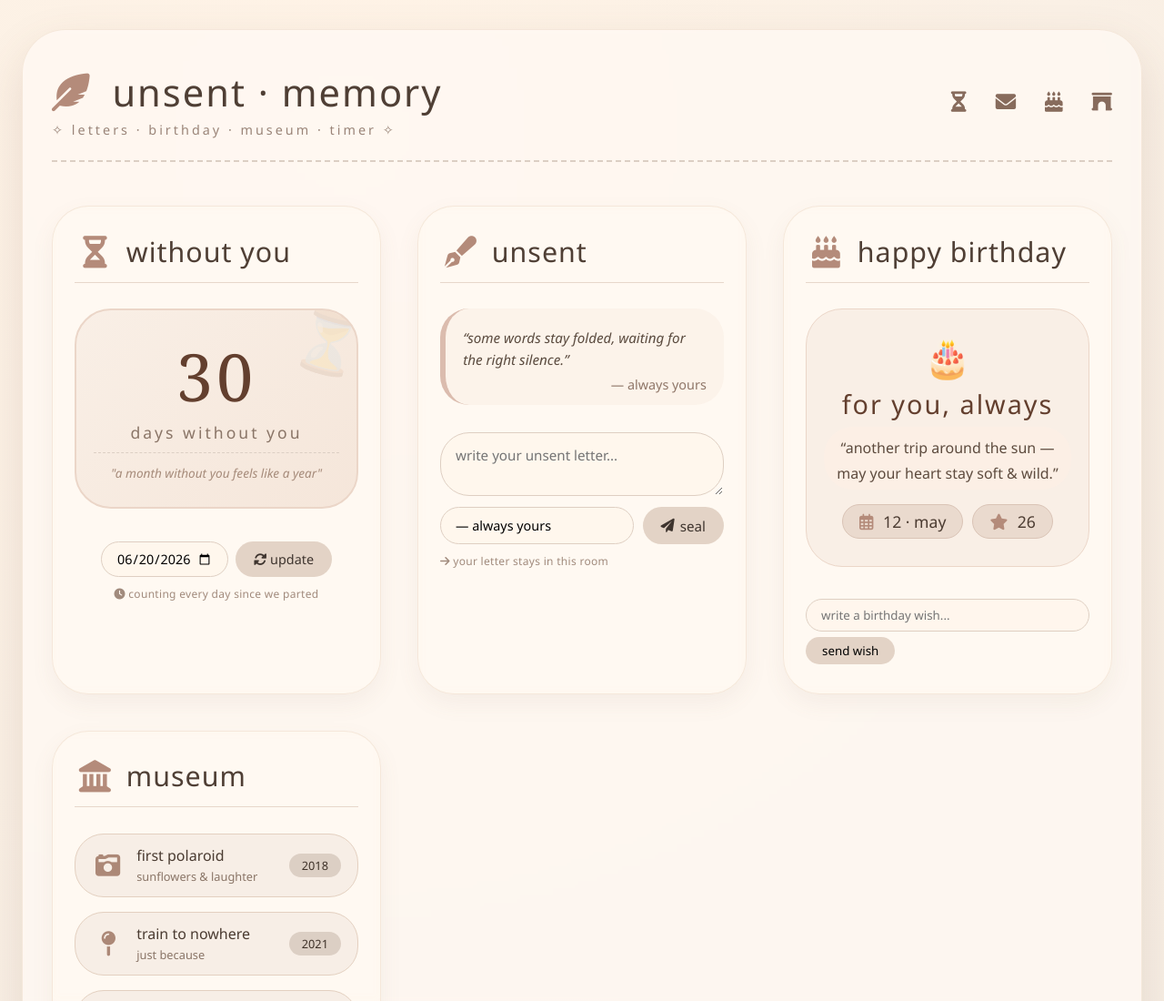
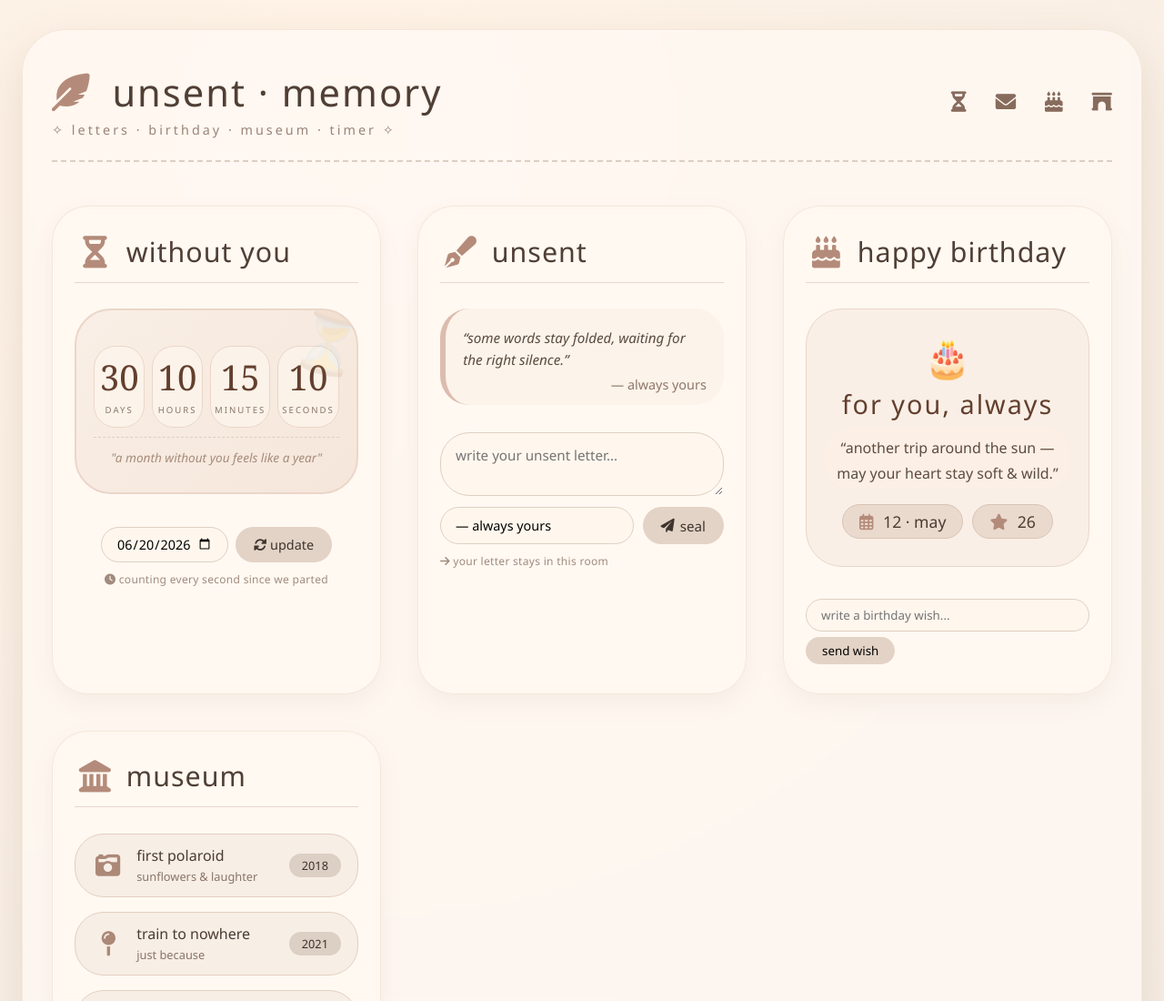
Before and after one commit to thasyalia1/ALL-OF-US, a plain HTML site: page index.html in a window 1280 px wide. Shown: the top 1100 px of the page at 91% size. Drawn offline with Linux system fonts and the light colour scheme.

Commit message:
Enhance timer section with detailed display and styles
Refactor timer section for improved clarity and functionality, updating styles and HTML structure.

```diff
--- a/index.html
+++ b/index.html
@@ -22,7 +22,6 @@
             color: #3e3a36;
         }
 
-        /* main container – soft card */
         .memory-container {
             max-width: 1280px;
             margin: 0 auto;
@@ -34,7 +33,6 @@
             border: 1px solid rgba(235, 215, 195, 0.5);
         }
 
-        /* header with vintage touch */
         .site-header {
             display: flex;
             flex-wrap: wrap;
@@ -78,7 +76,6 @@
             transform: scale(1.1);
         }
 
-        /* grid layout: 4 columns now */
         .memory-grid {
             display: grid;
             grid-template-columns: repeat(auto-fit, minmax(280px, 1fr));
@@ -86,7 +83,6 @@
             margin-top: 1rem;
         }
 
-        /* each card – glassmorphism soft */
         .card {
             background: rgba(255, 248, 240, 0.7);
             backdrop-filter: blur(4px);
@@ -125,7 +121,7 @@
             color: #4f3f35;
         }
 
-        /* ---------- TIMER SECTION (NEW) ---------- */
+        /* ========== TIMER SECTION ========== */
         .timer-display {
             background: linear-gradient(135deg, #f9efe6 0%, #f5e6da 100%);
             border-radius: 2.5rem;
@@ -145,21 +141,36 @@
             opacity: 0.1;
             transform: rotate(15deg);
         }
-        .timer-number {
-            font-size: 4.5rem;
+
+        /* Timer grid for days, hours, minutes, seconds */
+        .timer-grid {
+            display: grid;
+            grid-template-columns: repeat(4, 1fr);
+            gap: 8px;
+            margin: 10px 0 8px;
+        }
+        .timer-block {
+            background: rgba(255, 248, 240, 0.6);
+            border-radius: 1.5rem;
+            padding: 10px 4px;
+            border: 1px solid #ebd6c8;
+        }
+        .timer-block .number {
+            font-size: 2.4rem;
             font-weight: 300;
             color: #633f2e;
-            letter-spacing: 4px;
+            font-family: 'Georgia', serif;
             line-height: 1.2;
-            font-family: 'Georgia', serif;
+            display: block;
         }
-        .timer-label {
-            font-size: 1.1rem;
+        .timer-block .label {
+            font-size: 0.6rem;
+            text-transform: uppercase;
+            letter-spacing: 2px;
             color: #8a7567;
-            letter-spacing: 3px;
-            margin-top: 6px;
-            font-weight: 300;
+            font-weight: 400;
         }
+
         .timer-sub {
             font-size: 0.85rem;
             color: #a68b7a;
@@ -168,6 +179,7 @@
             border-top: 1px dashed #dccfc4;
             padding-top: 12px;
         }
+
         .timer-controls {
             display: flex;
             gap: 8px;
@@ -205,7 +217,7 @@
             box-shadow: 0 2px 8px rgba(130, 90, 70, 0.2);
         }
 
-        /* ---------- UNSENT LETTERS ---------- */
+        /* ========== UNSENT LETTERS ========== */
         .letter-preview {
             background: #fcf3ea;
             padding: 1.2rem 1.2rem 0.8rem;
@@ -288,7 +300,7 @@
             box-shadow: 0 2px 8px rgba(130, 90, 70, 0.2);
         }
 
-        /* ---------- HAPPY BIRTHDAY ---------- */
+        /* ========== HAPPY BIRTHDAY ========== */
         .birthday-message {
             background: #f9efe6;
             border-radius: 2.5rem;
@@ -339,7 +351,7 @@
             color: #b48b7a;
         }
 
-        /* ---------- MUSEUM OF MEMORY ---------- */
+        /* ========== MUSEUM OF MEMORY ========== */
         .memory-gallery {
             display: flex;
             flex-direction: column;
@@ -419,7 +431,7 @@
             background: #d0bcae;
         }
 
-        /* small footer */
+        /* ========== FOOTER ========== */
         .site-footer {
             margin-top: 3.5rem;
             text-align: center;
@@ -434,7 +446,7 @@
             color: #b48b7a;
         }
 
-        /* responsive touches */
+        /* ========== RESPONSIVE ========== */
         @media (max-width: 650px) {
             .memory-container {
                 padding: 1.5rem 1rem;
@@ -448,8 +460,20 @@
                 gap: 1.2rem;
                 font-size: 1.3rem;
             }
-            .timer-number {
-                font-size: 3rem;
+            .timer-grid {
+                grid-template-columns: repeat(2, 1fr);
+                gap: 6px;
+            }
+            .timer-block .number {
+                font-size: 1.8rem;
+            }
+        }
+        @media (max-width: 400px) {
+            .timer-grid {
+                grid-template-columns: repeat(2, 1fr);
+            }
+            .timer-block .number {
+                font-size: 1.4rem;
             }
         }
     </style>
@@ -457,7 +481,7 @@
 <body>
 <div class="memory-container">
 
-    <!-- header -->
+    <!-- HEADER -->
     <header class="site-header">
         <div class="site-title">
             <h1><i class="fas fa-feather-alt"></i> unsent · memory</h1>
@@ -471,18 +495,35 @@
         </div>
     </header>
 
-    <!-- 4-part grid (now includes timer) -->
+    <!-- 4-PART GRID -->
     <div class="memory-grid">
 
-        <!-- 1. TIMER - DAYS WITHOUT YOU (NEW) -->
+        <!-- 1. TIMER - DAYS, HOURS, MINUTES, SECONDS -->
         <section class="card" id="timerCard">
             <div class="card-header">
                 <i class="fas fa-hourglass-half"></i>
                 <h2>without you</h2>
             </div>
             <div class="timer-display">
-                <div class="timer-number" id="daysCounter">0</div>
-                <div class="timer-label">days without you</div>
+                <!-- Timer Grid: Days | Hours | Minutes | Seconds -->
+                <div class="timer-grid">
+                    <div class="timer-block">
+                        <span class="number" id="daysDisplay">0</span>
+                        <span class="label">days</span>
+                    </div>
+                    <div class="timer-block">
+                        <span class="number" id="hoursDisplay">0</span>
+                        <span class="label">hours</span>
+                    </div>
+                    <div class="timer-block">
+                        <span class="number" id="minutesDisplay">0</span>
+                        <span class="label">minutes</span>
+                    </div>
+                    <div class="timer-block">
+                        <span class="number" id="secondsDisplay">0</span>
+                        <span class="label">seconds</span>
+                    </div>
+                </div>
                 <div class="timer-sub" id="timerSubMessage">"time moves slow when you're not here"</div>
             </div>
             <div class="timer-controls">
@@ -490,7 +531,7 @@
                 <button id="updateTimerBtn"><i class="fas fa-sync-alt"></i> update</button>
             </div>
             <p style="font-size: 0.75rem; color: #a18b7d; margin-top: 10px; text-align: center; letter-spacing: 0.3px;">
-                <i class="fas fa-clock"></i> counting every day since we parted
+                <i class="fas fa-clock"></i> counting every second since we parted
             </p>
         </section>
 
@@ -573,18 +614,23 @@
     </footer>
 </div>
 
-<!-- JavaScript – all interactive parts -->
+<!-- ============================================ -->
+<!-- JAVASCRIPT – ALL INTERACTIVE PARTS          -->
+<!-- ============================================ -->
 <script>
     (function() {
         // =====================================================
-        // 1. TIMER - DAYS WITHOUT YOU (NEW)
+        // 1. DETAILED TIMER - DAYS, HOURS, MINUTES, SECONDS
         // =====================================================
-        const daysCounter = document.getElementById('daysCounter');
+        const daysDisplay = document.getElementById('daysDisplay');
+        const hoursDisplay = document.getElementById('hoursDisplay');
+        const minutesDisplay = document.getElementById('minutesDisplay');
+        const secondsDisplay = document.getElementById('secondsDisplay');
         const timerSubMessage = document.getElementById('timerSubMessage');
         const startDateInput = document.getElementById('startDateInput');
         const updateTimerBtn = document.getElementById('updateTimerBtn');
 
-        // Set default date to 30 days ago (so it shows 30 initially)
+        // Set default date to 30 days ago (so it shows 30 days)
         function setDefaultDate() {
             const today = new Date();
             const thirtyDaysAgo = new Date(today);
@@ -596,55 +642,82 @@
         }
         setDefaultDate();
 
-        // Calculate days between two dates
-        function calculateDays(date1, date2) {
-            const oneDay = 24 * 60 * 60 * 1000;
-            const diffTime = Math.abs(date2 - date1);
-            return Math.floor(diffTime / oneDay);
+        // Calculate detailed time difference
+        function getTimeDifference(startDate, endDate) {
+            const diffMs = Math.abs(endDate - startDate);
+
+            const seconds = Math.floor(diffMs / 1000);
+            const minutes = Math.floor(seconds / 60);
+            const hours = Math.floor(minutes / 60);
+            const days = Math.floor(hours / 24);
+
+            return {
+                days: days,
+                hours: hours % 24,
+                minutes: minutes % 60,
+                seconds: seconds % 60,
+                totalSeconds: seconds
+            };
+        }
+
+        // Get message based on total days
+        function getTimerMessage(days) {
+            const messages = [
+                { max: 1, text: '"the first day feels like an eternity"' },
+                { max: 3, text: '"three days and everything feels different"' },
+                { max: 7, text: '"a week without you feels like a lifetime"' },
+                { max: 14, text: '"two weeks and i still reach for you"' },
+                { max: 30, text: '"a month without you feels like a year"' },
+                { max: 60, text: '"time moves slow when you\'re not here"' },
+                { max: 90, text: '"three months and the days blur together"' },
+                { max: 180, text: '"half a year of missing you"' },
+                { max: 365, text: '"a year without you, and i still count"' },
+                { max: 730, text: '"two years, and every second still matters"' },
+                { max: Infinity, text: '"every day without you is a day too long"' }
+            ];
+
+            for (const m of messages) {
+                if (days <= m.max) {
+                    return m.text;
+                }
+            }
+            return '"time moves slow when you\'re not here"';
         }
 
         // Update the timer display
         function updateTimer() {
             const startDateValue = startDateInput.value;
             if (!startDateValue) {
-                daysCounter.textContent = '0';
+                daysDisplay.textContent = '0';
+                hoursDisplay.textContent = '00';
+                minutesDisplay.textContent = '00';
+                secondsDisplay.textContent = '00';
                 timerSubMessage.textContent = 'please set a date';
                 return;
             }
 
             const startDate = new Date(startDateValue + 'T00:00:00');
-            const today = new Date();
-            today.setHours(0, 0, 0, 0);
+            const now = new Date();
 
             if (isNaN(startDate.getTime())) {
-                daysCounter.textContent = '0';
+                daysDisplay.textContent = '0';
+                hoursDisplay.textContent = '00';
+                minutesDisplay.textContent = '00';
+                secondsDisplay.textContent = '00';
                 timerSubMessage.textContent = 'invalid date';
                 return;
             }
 
-            const days = calculateDays(startDate, today);
-            daysCounter.textContent = days;
+            const diff = getTimeDifference(startDate, now);
 
-            // Change message based on days count
-            const messages = [
-                { max: 7, text: '"the first week feels like forever"' },
-                { max: 14, text: '"two weeks and i still reach for you"' },
-                { max: 30, text: '"a month without you feels like a year"' },
-                { max: 60, text: '"time moves slow when you\'re not here"' },
-                { max: 90, text: '"three months and the days blur together"' },
-                { max: 180, text: '"half a year of missing you"' },
-                { max: 365, text: '"a year without you, and i still count"' },
-                { max: Infinity, text: '"every day without you is a day too long"' }
-            ];
+            // Update display with padding for hours/minutes/seconds
+            daysDisplay.textContent = diff.days;
+            hoursDisplay.textContent = String(diff.hours).padStart(2, '0');
+            minutesDisplay.textContent = String(diff.minutes).padStart(2, '0');
+            secondsDisplay.textContent = String(diff.seconds).padStart(2, '0');
 
-            let message = '"time moves slow when you\'re not here"';
-            for (const m of messages) {
-                if (days <= m.max) {
-                    message = m.text;
-                    break;
-                }
-            }
-            timerSubMessage.textContent = message;
+            // Update message
+            timerSubMessage.textContent = getTimerMessage(diff.days);
         }
 
         // Update timer on button click
@@ -652,8 +725,8 @@
             updateTimer();
         });
 
-        // Auto-update timer every minute (to keep it fresh if page is open)
-        setInterval(updateTimer, 60000);
+        // Auto-update timer every second (so seconds tick!)
+        setInterval(updateTimer, 1000);
 
         // Initial update
         updateTimer();
```
